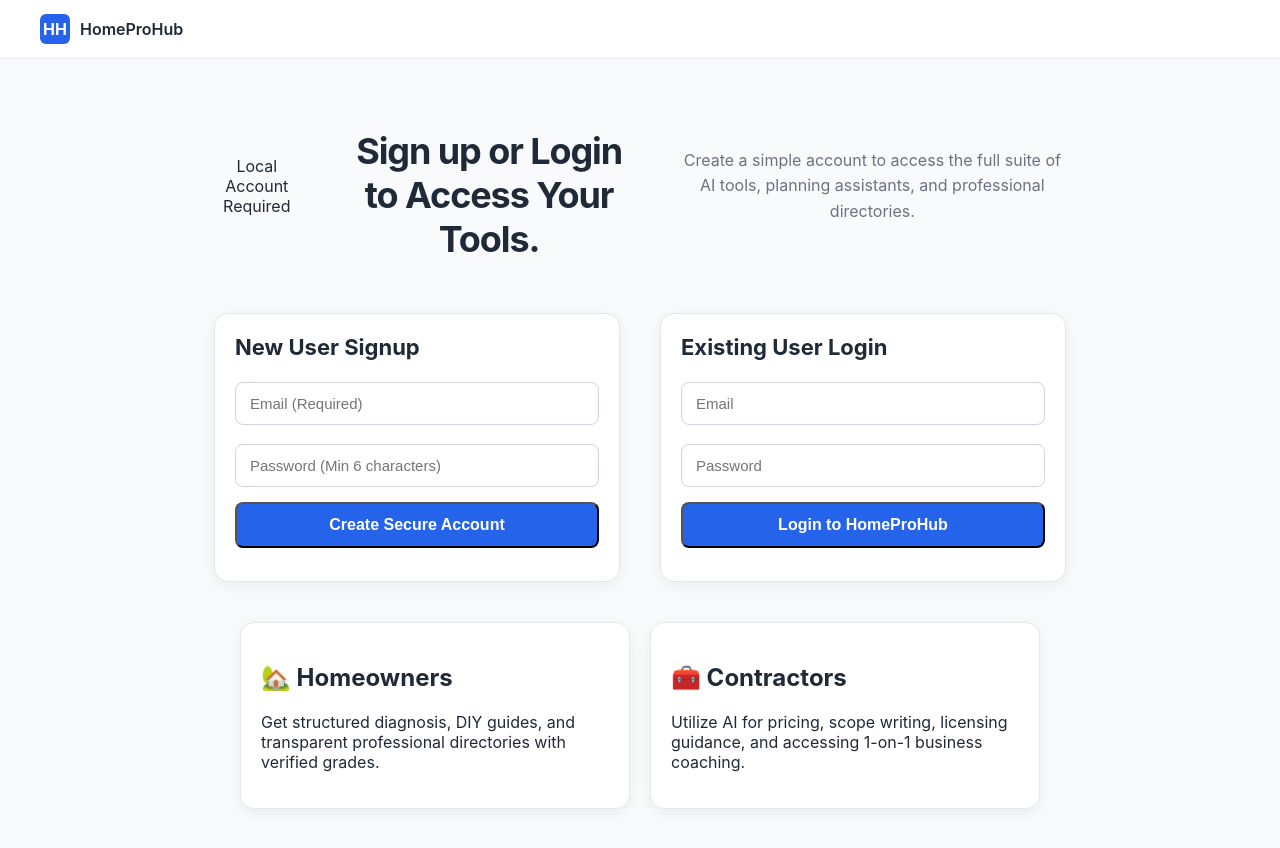
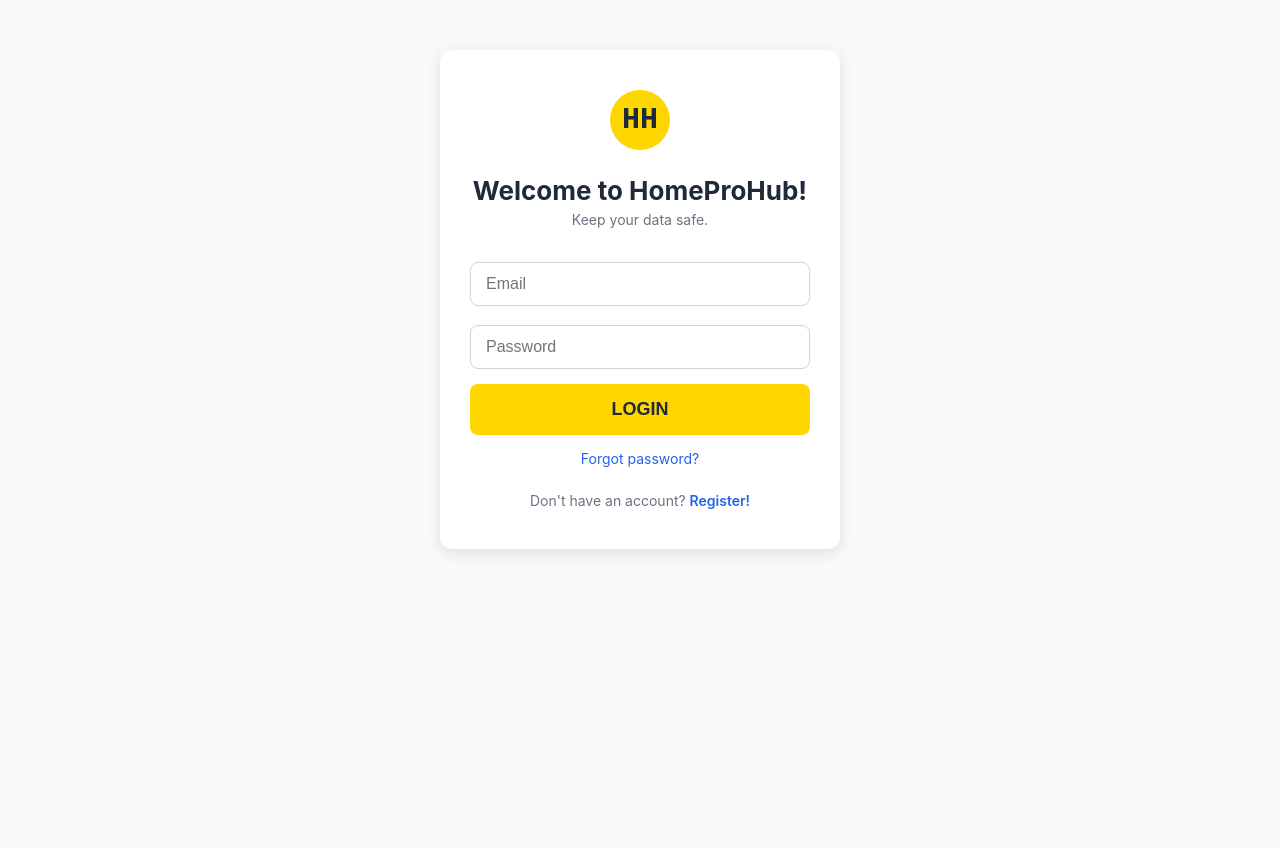
Before and after one commit to wdocustom/HomeProHub-Live, a website: page public/index.html in a window 1280 px wide. After the commit the page ends 800 px from the top, so only its background shows below. Drawn offline with nearby package versions, Linux system fonts and the light colour scheme.

Commit message:
Final cleanup: Stabilizing authentication before final pull

```diff
--- a/public/index.html
+++ b/public/index.html
@@ -2,153 +2,185 @@
   <title>HomeProHub</title>
   <link rel="stylesheet" href="styles.css" />
   <style>
-    .hero {
-      max-width: 900px;
-      margin: 40px auto 40px;
-      padding: 0 24px;
-      text-align: center;
+    /* New Styles for Clean, Centralized Login */
+    body {
+        background-color: #f8f9fa; /* Light background */
+        display: flex;
+        justify-content: center;
+        align-items: flex-start; /* Align closer to the top */
+        min-height: 100vh;
+        padding-top: 50px;
     }
-    .hero-title {
-      font-size: 36px;
-      font-weight: 700;
-      letter-spacing: -0.03em;
-      margin-bottom: 12px;
+    .login-container {
+        max-width: 400px;
+        width: 90%;
+        background: white;
+        padding: 40px 30px;
+        border-radius: 12px;
+        box-shadow: 0 4px 15px rgba(0, 0, 0, 0.1);
+        text-align: center;
     }
-    .hero-subtitle {
-      font-size: 16px;
-      line-height: 1.6;
-      color: #6b7280;
-      max-width: 640px;
-      margin: 0 auto;
+    .logo-area {
+        margin-bottom: 25px;
     }
-    .auth-grid {
-        display: grid;
-        grid-template-columns: 1fr 1fr;
-        gap: 40px;
-        max-width: 900px;
-        margin: 40px auto;
-        padding: 0 24px;
+    .logo-circle {
+        width: 60px;
+        height: 60px;
+        background-color: #ffd700; /* Yellow accent */
+        border-radius: 50%;
+        margin: 0 auto 10px;
+        display: flex;
+        align-items: center;
+        justify-content: center;
+        font-size: 30px;
+        font-weight: 700;
+        color: #1f2937;
+        font-family: monospace; /* Simple, bold 'H' */
     }
-    @media (max-width: 800px) {
-        .auth-grid {
-            grid-template-columns: 1fr;
-        }
+    .welcome-text {
+        font-size: 26px;
+        font-weight: 700;
+        margin-bottom: 5px;
+        color: #1f2937;
     }
-    .auth-card {
-        padding: 25px;
-        text-align: left;
+    .welcome-sub {
+        font-size: 14px;
+        color: #6b7280;
+        margin-bottom: 30px;
     }
-    .auth-card h2 {
-        margin-top: 0;
-        font-size: 22px;
+    .input-group input {
+        width: 100%;
+        padding: 12px 15px;
+        margin-bottom: 15px;
+        border: 1px solid #d1d5db;
+        border-radius: 8px;
+        font-size: 16px;
     }
-    .auth-card input {
-        margin-bottom: 15px;
+    .btn-login {
+        width: 100%;
+        padding: 15px;
+        border: none;
+        border-radius: 8px;
+        background-color: #ffd700; /* Yellow accent */
+        color: #1f2937;
+        font-size: 18px;
+        font-weight: 700;
+        cursor: pointer;
+        transition: background-color 0.2s;
+    }
+    .btn-login:hover {
+        background-color: #ffc400;
+    }
+    .forgot-password {
+        font-size: 14px;
+        color: #2563eb;
+        text-decoration: none;
+        display: block;
+        margin-top: 15px;
+    }
+    .signup-text {
+        margin-top: 25px;
+        font-size: 14px;
+        color: #6b7280;
+    }
+    .signup-text a {
+        color: #2563eb;
+        text-decoration: none;
+        font-weight: 600;
     }
     .status-message {
         margin-top: 10px;
         font-size: 13px;
         color: #ef4444;
     }
-    .grid-2 {
-        display: grid;
-        grid-template-columns: repeat(2, minmax(0, 1fr));
-        gap: 20px;
-        max-width: 800px;
-        margin: 40px auto 60px;
-    }
-    .card {
-        padding: 20px;
-    }
-  </style></head><body><header class="navbar">
-  <div class="nav-inner">
-    <div class="brand-area">
-      <div class="brand-logo">HH</div>
-      <div class="brand-name">HomeProHub</div>
+  </style>
+</head><body>
+<div class="login-container">
+    <div class="logo-area">
+        <div class="logo-circle">HH</div>
     </div>
-    <div class="nav-links"></div>
-  </div></header><section class="hero">
-  <div class="hero-kicker">Local Account Required</div>
-  <h1 class="hero-title">Sign up or Login to Access Your Tools.</h1>
-  <p class="hero-subtitle">
-    Create a simple account to access the full suite of AI tools, planning assistants, and professional directories.
-  </p>
-</section>
+    <div class="welcome-text">Welcome to HomeProHub!</div>
+    <div class="welcome-sub">Keep your data safe.</div>
 
-<div class="auth-grid">
-    <div class="card auth-card">
-        <h2>New User Signup</h2>
-        <form id="signupForm">
-            <input type="email" id="signupUsername" class="input" placeholder="Email (Required)" required>
-            <input type="password" id="signupPassword" class="input" placeholder="Password (Min 6 characters)" required>
-            <button type="submit" class="btn-primary" style="width: 100%;">Create Secure Account</button>
-            <p id="signupStatus" class="status-message" style="color: #10b981;"></p>
-        </form>
+    <form id="loginForm">
+        <div class="input-group">
+            <input type="email" id="loginUsername" placeholder="Email" required>
+            <input type="password" id="loginPassword" placeholder="Password" required>
+        </div>
+        <button type="submit" class="btn-login">LOGIN</button>
+        <a href="#" class="forgot-password">Forgot password?</a>
+        <p id="loginStatus" class="status-message"></p>
+    </form>
+
+    <form id="signupForm" style="display:none;">
+        <div class="input-group">
+            <input type="email" id="signupUsername" placeholder="Email (Required)" required>
+            <input type="password" id="signupPassword" placeholder="Password (Min 6 chars)" required>
+        </div>
+        <button type="submit" class="btn-login" style="background-color: #10b981;">REGISTER</button>
+        <p id="signupStatus" class="status-message" style="color: #10b981;"></p>
+    </form>
+
+    <div class="signup-text">
+        Don't have an account? <a href="#" id="showSignup">Register!</a>
     </div>
-
-    <div class="card auth-card">
-        <h2>Existing User Login</h2>
-        <form id="loginForm">
-            <input type="email" id="loginUsername" class="input" placeholder="Email" required>
-            <input type="password" id="loginPassword" class="input" placeholder="Password" required>
-            <button type="submit" class="btn-primary" style="width: 100%;">Login to HomeProHub</button>
-            <p id="loginStatus" class="status-message"></p>
-        </form>
+    <div class="signup-text" style="display:none;">
+        Already have an account? <a href="#" id="showLogin">Log In!</a>
     </div>
 </div>
-
-<section style="max-width: 900px; margin: 40px auto 60px; padding: 0 24px;">
-    <div class="grid-2">
-        <div class="card">
-            <h2>🏡 Homeowners</h2>
-            <p>
-                Get structured diagnosis, DIY guides, and transparent professional directories with verified grades.
-            </p>
-        </div>
-
-        <div class="card">
-            <h2>🧰 Contractors</h2>
-            <p>
-                Utilize AI for pricing, scope writing, licensing guidance, and accessing 1-on-1 business coaching.
-            </p>
-        </div>
-    </div>
-</section>
 
 <script src="https://cdn.jsdelivr.net/npm/@supabase/supabase-js@2"></script>
 
 <script>
     // --- LIVE SUPABASE INTEGRATION ---
-    // NOTE: Replace YOUR_SUPABASE_PROJECT_URL and YOUR_SUPABASE_ANON_KEY with your actual keys.
     const SUPABASE_URL = 'https://artcgqykrmliskbkzunz.supabase.co';
     const SUPABASE_ANON_KEY = 'sb_publishable_93uN7DNKNFnNQ2ZH9fMuvA_jGCWHifP';
 
-    // Check if the supabase global object exists (due to the SDK inclusion in <head>)
     const { createClient } = window.supabase;
-    // FIX: Use the single object parameter method and pass persistSession
     const client = createClient(SUPABASE_URL, SUPABASE_ANON_KEY, {
         auth: {
-            persistSession: true, // Recommended for production session management
+            persistSession: true,
         }
     });
 
-    // --- ELEMENT SELECTORS (CRITICAL: Must be defined before use) ---
+    // --- ELEMENT SELECTORS ---
+    const loginForm = document.getElementById('loginForm');
     const signupForm = document.getElementById('signupForm');
-    const loginForm = document.getElementById('loginForm');
+    const loginStatus = document.getElementById('loginStatus');
     const signupStatus = document.getElementById('signupStatus');
-    const loginStatus = document.getElementById('loginStatus');
+    const showSignupLink = document.getElementById('showSignup');
+    const showLoginLink = document.getElementById('showLogin');
 
+    // --- UI TOGGLES ---
+    showSignupLink.addEventListener('click', (e) => {
+        e.preventDefault();
+        loginForm.style.display = 'none';
+        signupForm.style.display = 'block';
+        showSignupLink.parentNode.style.display = 'none';
+        showLoginLink.parentNode.style.display = 'block';
+        loginStatus.textContent = '';
+        signupStatus.textContent = '';
+    });
+
+    showLoginLink.addEventListener('click', (e) => {
+        e.preventDefault();
+        signupForm.style.display = 'none';
+        loginForm.style.display = 'block';
+        showLoginLink.parentNode.style.display = 'none';
+        showSignupLink.parentNode.style.display = 'block';
+        loginStatus.textContent = '';
+        signupStatus.textContent = '';
+    });
 
     // --- SIGNUP LOGIC (Live Supabase) ---
     signupForm.addEventListener('submit', async (e) => {
         e.preventDefault();
         signupStatus.textContent = 'Creating secure account...';
 
-        const username = document.getElementById('signupUsername').value; // This is the Email
+        const username = document.getElementById('signupUsername').value;
         const password = document.getElementById('signupPassword').value;
 
         try {
-            // --- LIVE SUPABASE SIGNUP CALL ---
             const { data, error } = await client.auth.signUp({
                 email: username,
                 password: password,
@@ -171,11 +203,10 @@
         e.preventDefault();
         loginStatus.textContent = 'Logging in...';
 
-        const username = document.getElementById('loginUsername').value; // This is the Email
+        const username = document.getElementById('loginUsername').value;
         const password = document.getElementById('loginPassword').value;
 
         try {
-            // --- 1. LIVE SUPABASE LOGIN CALL ---
             const { data, error } = await client.auth.signInWithPassword({
                 email: username,
                 password: password
@@ -188,12 +219,12 @@
                 localStorage.setItem('homeprohub_auth_token', data.session.access_token);
                 localStorage.setItem('homeprohub_username', data.user.email);
 
-                // --- 2. NEW STEP: Check for existing role on server ---
+                // --- CRITICAL STEP: Check for existing role on server ---
                 const roleResponse = await fetch(`/api/get-role?username=${data.user.email}`);
                 const roleData = await roleResponse.json();
 
                 if (roleData.role) {
-                    // ROLE FOUND: Bypass role picker and profile setup, go straight to dashboard
+                    // ROLE FOUND: Bypass role picker and go straight to dashboard
                     localStorage.setItem('homeprohub_user_role', roleData.role);
                     loginStatus.textContent = 'Success! Directing to dashboard...';
 
@@ -202,16 +233,16 @@
                         window.location.href = roleData.role === 'homeowner' ? 'home.html' : 'contractor.html';
                     }, 500);
                 } else {
-                    // NO ROLE FOUND: Go directly to profile setup, where they will select their role first.
-                    loginStatus.textContent = 'Success! Directing to Profile Setup...';
-                    window.location.href = 'contractor-profile.html'; // NOTE: Direct to profile for *all* new users
+                    // NO ROLE FOUND: Go to role selection for the first time setup
+                    loginStatus.textContent = 'Success! Please select your role...';
+                    window.location.href = 'role-selection.html';
                 }
-                 loginStatus.textContent = 'Login failed. Check console for details.';
+            } else {
+                 loginStatus.textContent = 'Login failed.';
             }
         } catch (error) {
             loginStatus.textContent = 'Network error. Try again.';
         }
     });
 </script>
-<script src="https://cdn.jsdelivr.net/npm/@supabase/supabase-js@2"></script>
 </body></html>
```
